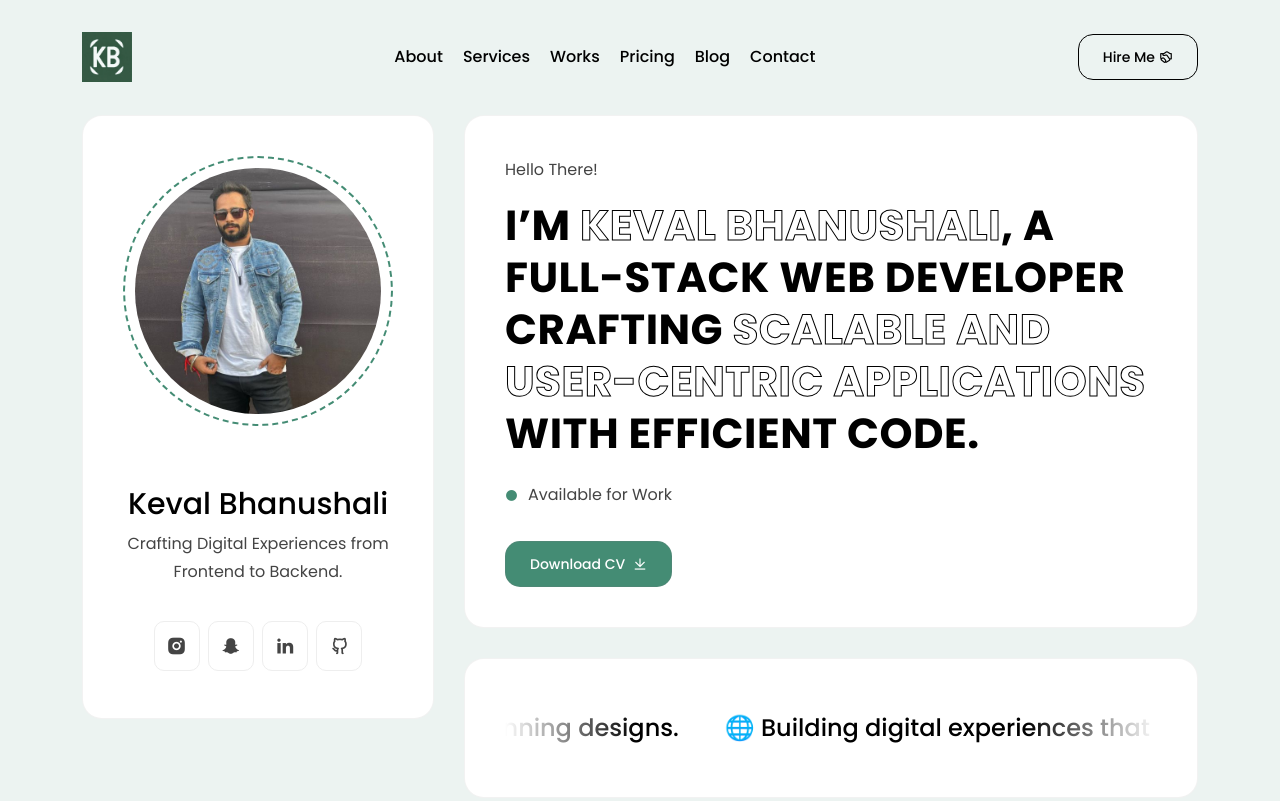
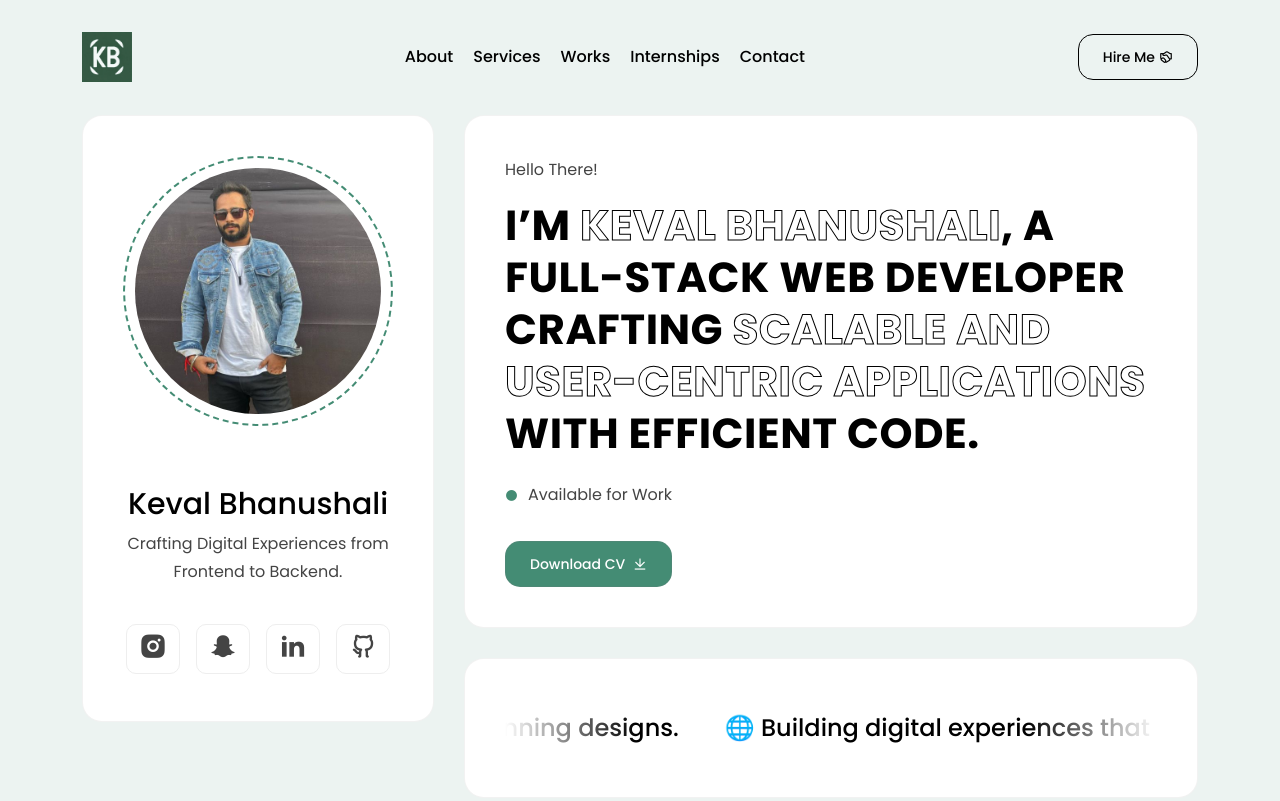
Before and after one commit to Keval-Bhanushali/Personal-Portfolio, a plain HTML site: page index.html in a window 1280 px wide. Shown: the top 801 px of the page. Drawn offline with Linux system fonts and the light colour scheme.

Commit message:
minor bugs are fixed in mobile view

```diff
--- a/index.html
+++ b/index.html
@@ -52,14 +52,16 @@
         <svg viewbox="0 0 1000 1000" preserveaspectratio="none">
             <path id="preloaderSvg" d="M0,1005S175,995,500,995s500,5,500,5V0H0Z"></path>
         </svg>
-        <div class="preloader-heading">
-            <div class="load-text">
+        <div class="preloader-heading text-center">
+            <div class="load-text d-inline-block">
+                <div class="d-block d-sm-inline"> <!-- Display block on small screens -->
                     <span>K</span>
                     <span>e</span>
                     <span>v</span>
                     <span>a</span>
                     <span>l</span>
-                <span> </span>
+                </div>
+                <div class="d-block"> <!-- Always display block -->
                     <span>B</span>
                     <span>h</span>
                     <span>a</span>
@@ -70,6 +72,7 @@
                     <span>a</span>
                     <span>l</span>
                     <span>i</span>
+                </div>
             </div>
         </div>
     </div>
@@ -110,8 +113,7 @@
                                     <li><a class="nav-link-click" href="#about">about</a></li>
                                     <li><a class="nav-link-click" href="#service">services</a></li>
                                     <li><a class="nav-link-click" href="#works">works</a></li>
-                                    <li><a class="nav-link-click" href="#pricing">Pricing</a></li>
-                                    <li><a class="nav-link-click" href="#blog">Blog</a></li>
+                                    <li><a class="nav-link-click" href="#internships">Internships</a></li>
                                     <li><a class="nav-link-click" href="#contact">Contact</a></li>
                                 </ul>
                             </div>
@@ -139,14 +141,28 @@
                         <h2>Keval Bhanushali</h2>
                         <p>Crafting Digital Experiences from Frontend to Backend.</p>
                         <div class="about-social text-center">
-                            <ul>
-                                <li><a href="https://www.instagram.com/_._keyu_bhanushali/"><i
-                                            class="ri-instagram-fill"></i></a></li>
-                                <li><a href="https://snapchat.com/t/5D3xwfbp"><i class="ri-snapchat-fill"></i></a>
+                            <ul class="list-inline d-flex justify-content-center">
+                                <li class="list-inline-item mx-2">
+                                    <a href="https://www.instagram.com/_._keyu_bhanushali/"
+                                        class="text-decoration-none">
+                                        <i class="ri-instagram-fill fs-3"></i>
+                                    </a>
                                 </li>
-                                <li><a href="linkedin.com/in/keval-bhanushali-627799243"><i
-                                            class="ri-linkedin-fill"></i></a></li>
-                                <li><a href="https://github.com/Keval-Bhanushali"><i class="ri-github-line"></i></a>
+                                <li class="list-inline-item mx-2">
+                                    <a href="https://snapchat.com/t/5D3xwfbp" class="text-decoration-none">
+                                        <i class="ri-snapchat-fill fs-3"></i>
+                                    </a>
+                                </li>
+                                <li class="list-inline-item mx-2">
+                                    <a href="https://linkedin.com/in/keval-bhanushali-627799243"
+                                        class="text-decoration-none">
+                                        <i class="ri-linkedin-fill fs-3"></i>
+                                    </a>
+                                </li>
+                                <li class="list-inline-item mx-2">
+                                    <a href="https://github.com/Keval-Bhanushali" class="text-decoration-none">
+                                        <i class="ri-github-line fs-3"></i>
+                                    </a>
                                 </li>
                             </ul>
                         </div>
@@ -484,17 +500,17 @@
                     </div>
                 </div>
             </div>
-            <div class="client-logo-wrap">
-                <a class="client-logo-item wow fadeInUp delay-0-2s">
+            <div class="client-logo-wrap d-flex flex-wrap flex-md-nowrap overflow-auto">
+                <a class="client-logo-item wow fadeInUp delay-0-2s mx-2">
                     <img src="assets/images/client-logos/RnD-Technosoft.svg" alt="brand Logo" />
                 </a>
-                <a class="client-logo-item wow fadeInUp delay-0-3s">
+                <a class="client-logo-item wow fadeInUp delay-0-3s mx-2">
                     <img src="assets/images/client-logos/Enjay-IT-Solutions.webp" alt="brand Logo" />
                 </a>
-                <a class="client-logo-item wow fadeInUp delay-0-4s">
+                <a class="client-logo-item wow fadeInUp delay-0-4s mx-2">
                     <img src="assets/images/client-logos/Proactii-Media-LLP.png" alt="brand Logo" />
                 </a>
-                <a class="client-logo-item wow fadeInUp delay-0-5s d-inline-flex align-items-center">
+                <a class="client-logo-item wow fadeInUp delay-0-5s d-inline-flex align-items-center mx-2">
                     <img src="assets/images/client-logos/command-sector-1.png" alt="brand Logo" width="55px"
                         class="mr-2" />
                     <img src="assets/images/client-logos/command-sector.png" alt="brand Logo" width="112px"
@@ -505,7 +521,7 @@
     </div>
     <!-- END BRAND DESIGN AREA -->
     <!-- START Internship AREA -->
-    <section id="blog" class="blog-area">
+    <section id="internships" class="blog-area">
         <div class="container">
             <div class="row">
                 <div class="col-xl-12 col-lg-12">
```
Lines whose indentation alone changed are shown as unchanged.
